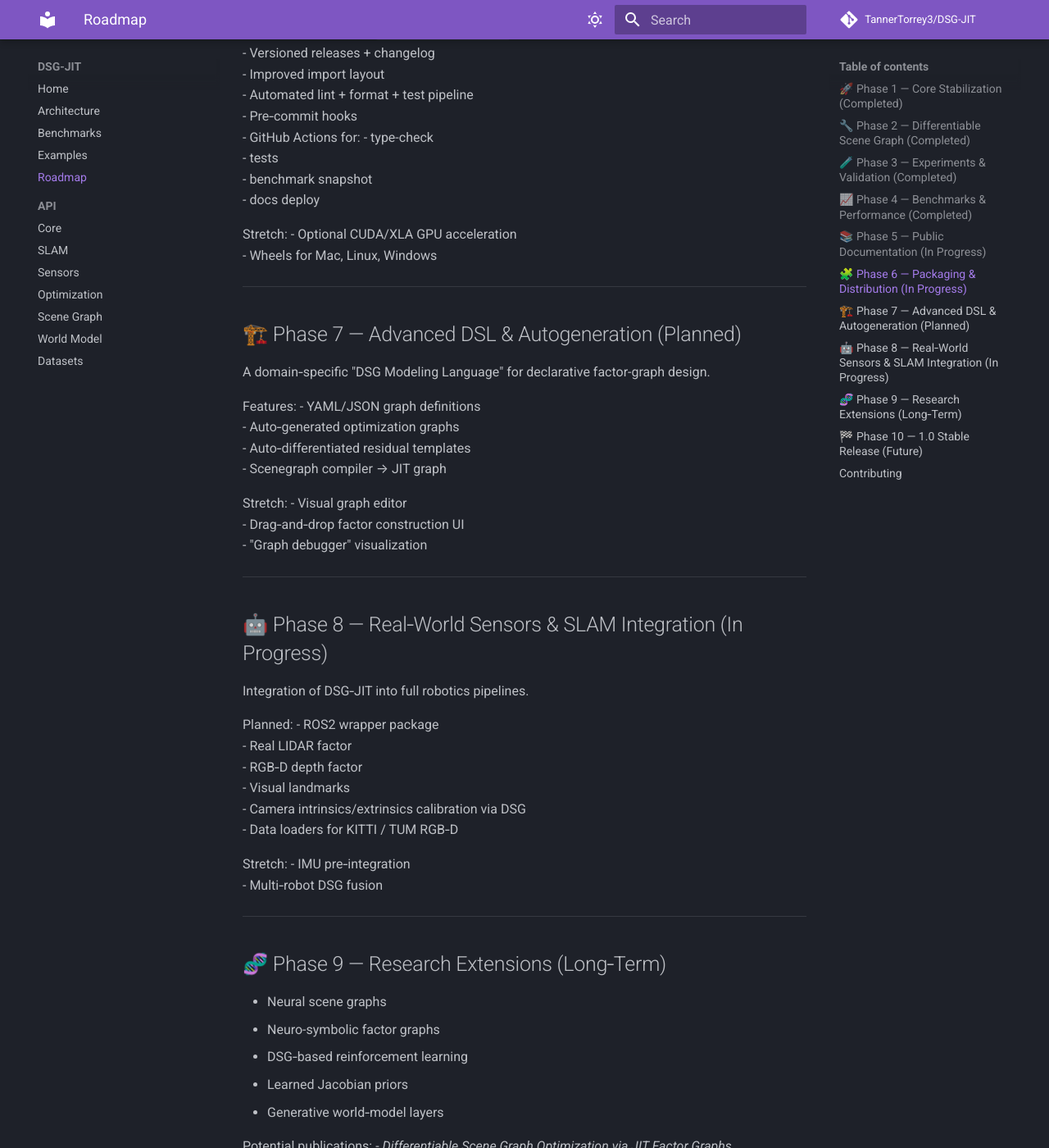
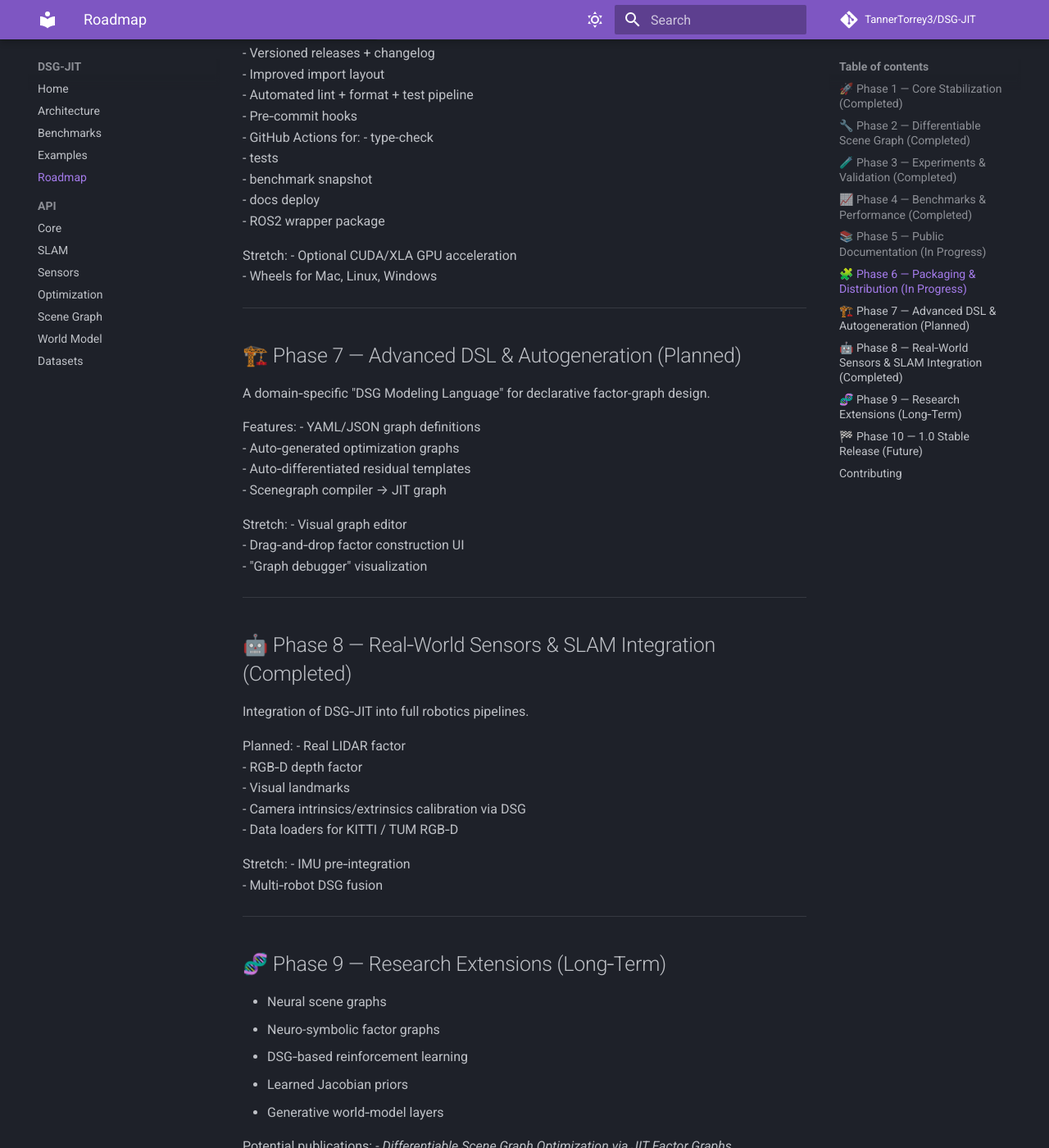
Before and after one commit to TannerTorrey3/DSG-JIT, an MkDocs documentation site: the page built from docs/roadmap.md, in a window 1280 px wide and 1400 px high, scrolled down 1898 px. Shown: the whole window at 82% size. Built offline with MkDocs 1.6.1 and Material for MkDocs 9.7.7, drawn with Linux system fonts in a browser that asks for light colours; comment, search, counter and statistics services are not loaded.

Commit message:
updating documentation finalizing Phase 8

```diff
--- a/docs/roadmap.md
+++ b/docs/roadmap.md
@@ -104,11 +105,10 @@ Stretch:
 
 ---
 
-## 🤖 Phase 8 — Real‑World Sensors & SLAM Integration (In Progress)
+## 🤖 Phase 8 — Real‑World Sensors & SLAM Integration (Completed)
 Integration of DSG‑JIT into full robotics pipelines.
 
 Planned:
-- ROS2 wrapper package
 - Real LIDAR factor
 - RGB‑D depth factor
 - Visual landmarks
```
Also changed, not shown: other parts of docs/roadmap.md (+1 -0 lines), docs/api/slam.md (+6 -0 lines).
